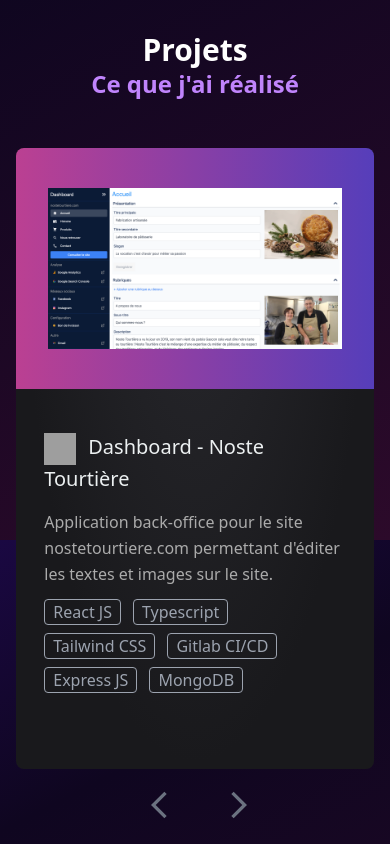
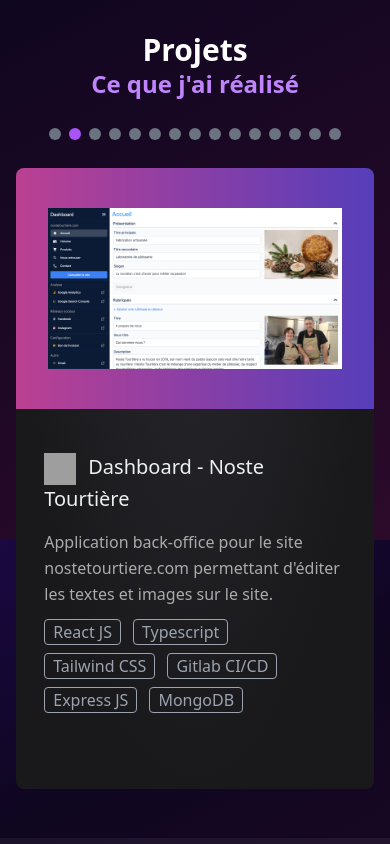
Before and after one commit to lucasconsejo/lucasconsejo.fr, a Next.js app: page / in a window 390 px wide. Shown: the part 3680-4524 px from the top of the page. Built offline with nearby package versions, Linux system fonts and the light colour scheme; grey boxes are pictures that could not be loaded.

Commit message:
✨ feat: add slide projects mobile
Add slide projects mobile

```diff
--- a/components/Projects/ProjectList/index.tsx
+++ b/components/Projects/ProjectList/index.tsx
@@ -1,5 +1,8 @@
 import { useState } from "react";
 import useInterval from "../../../hooks/useInterval";
+import { Pagination, Autoplay } from "swiper";
+import { Swiper, SwiperSlide } from "swiper/react";
+import ProjectMobileItem from "../ProjectMobileItem";
 
 const projects = [
   {
@@ -94,7 +97,7 @@
     icon: "/img/logo/hmp.png",
     title: "Heal me please",
     description:
-      "Application web permettant d’aider les personnes souffrant de maux à identifier rapidement et simplement les symptômes d’une maladie. Une fois les symptômes connus du site, il leur sera proposé de prendre un rendez-vous chez un praticien de santé correspondant aux douleurs.",
+      "Application web permettant d’aider les personnes souffrant de maux à identifier rapidement et simplement les symptômes d’une maladie.",
     url: "",
     isStudentProject: true,
     technos: [
@@ -233,10 +236,39 @@
     stopInterval();
   };
 
+  const projectsMobile = () => {
+    return (
+      <div className="flex mt-5 mb-5">
+        <Swiper
+          modules={[Pagination, Autoplay]}
+          slidesPerView={1}
+          slidesPerGroup={1}
+          loop={true}
+          autoplay={{
+            delay: 3000,
+          }}
+          pagination={{ clickable: true }}
+          className="swiper-projects z-0"
+        >
+          {projects.map((project, index) => (
+            <SwiperSlide key={index}>
+              {({ isActive }) => (
+                <div className="text-white">
+                  Current slide is {isActive ? "active" : "not active"}
+                </div>
+              )}
+              <ProjectMobileItem project={project} />
+            </SwiperSlide>
+          ))}
+        </Swiper>
+      </div>
+    );
+  };
+
   return (
     <div>
       <div
-        className="w-11/12 sm:max-w-screen-xl mx-auto rounded-lg mt-12"
+        className="w-11/12 sm:max-w-screen-xl mx-auto rounded-lg mt-12 hidden md:block"
         style={{
           background:
             "radial-gradient(ellipse at top, rgba(41,41,46,1) 0%, rgba(25,25,28,1) 70%)",
@@ -295,7 +327,9 @@
         </div>
       </div>
 
-      <div className="flex items-center justify-center space-x-10 md:space-x-3 w-full max-w-4xl mx-auto mt-5 mb-20">
+      <div className="block md:hidden">{projectsMobile()}</div>
+
+      <div className="hidden md:flex items-center justify-center space-x-10 md:space-x-3 w-full max-w-4xl mx-auto mt-5 mb-20">
         <div
           className="text-gray-500 mx-2 hover:text-purple-500 cursor-pointer"
           onClick={previousProject}
@@ -311,7 +345,7 @@
             ></path>
           </svg>
         </div>
-        <div className="items-center justify-center space-x-3 hidden md:flex">
+        <div className="items-center justify-center space-x-3 md:flex">
           {projects.map((item, index) => (
             <div
               key={index}
--- /dev/null
+++ b/components/Projects/ProjectMobileItem/index.tsx
@@ -0,0 +1,75 @@
+type ProjectMobileItemProps = {
+  project: {
+    img: string;
+    icon: string;
+    title: string;
+    description: string;
+    url: string;
+    isStudentProject: boolean;
+    technos: Array<string>;
+  };
+};
+
+export default function ProjectMobileItem({ project }: ProjectMobileItemProps) {
+  return (
+    <div
+      className="w-11/12 rounded-lg mt-12 mx-auto"
+      style={{
+        background:
+          "radial-gradient(ellipse at top, rgba(41,41,46,1) 0%, rgba(25,25,28,1) 70%)",
+      }}
+    >
+      <div className="grid grid-cols-1 justify-center space-y-4 items-center justify-items-center">
+        <div className="slide-project rounded-t-lg rounded-b-none">
+          <div className="py-10 px-8">
+            <div className="place-self-center">
+              <img src={project.img} />
+            </div>
+          </div>
+        </div>
+        <div className="w-full p-7 mb-40">
+          <h2 className="text-xl mb-4" style={{ color: "#ecf0f1" }}>
+            <img
+              className="mr-3 align-middle"
+              style={{
+                width: "32px",
+                height: "32px",
+                display: "inline-block",
+              }}
+              src={project.icon}
+            />
+            {project.title}
+          </h2>
+          <h4
+            className="text-md leading-relaxed"
+            style={{ color: "#ababab", fontWeight: 400 }}
+          >
+            {project.description}
+          </h4>
+          <div className="flex flex-wrap mt-3">
+            {project.technos.map((item, index) => (
+              <div
+                key={index}
+                className="text-gray-400 border border-gray-400 rounded px-2 mb-2 mr-3"
+              >
+                {item}
+              </div>
+            ))}
+          </div>
+          <div className="mt-10">
+            {!project.isStudentProject && (
+              <a
+                href={project.url}
+                target="_blank"
+                rel="noreferrer"
+                className="bg-blue-600 text-white rounded-sm px-3 py-2 shadow-md"
+              >
+                Accéder au site
+              </a>
+            )}
+          </div>
+        </div>
+      </div>
+    </div>
+  );
+}
--- a/package.json
+++ b/package.json
@@ -17,7 +17,8 @@
     "next": "12.1.0",
     "react": "17.0.2",
     "react-dom": "17.0.2",
-    "react-scroll": "^1.8.6"
+    "react-scroll": "^1.8.6",
+    "swiper": "^8.0.7"
   },
   "devDependencies": {
     "@types/node": "17.0.21",
--- a/pages/_app.tsx
+++ b/pages/_app.tsx
@@ -1,3 +1,5 @@
+import "swiper/css";
+import "swiper/css/pagination";
 import "../styles/globals.css";
 import type { ReactElement, ReactNode } from "react";
 import type { NextPage } from "next";
--- a/styles/globals.css
+++ b/styles/globals.css
@@ -40,6 +40,22 @@
   background: linear-gradient(90deg, #bb4092, #563eba);
 }
 
+.swiper-pagination {
+  top: 2px;
+  z-index: 0;
+}
+
+.swiper-pagination-bullet {
+  width: 12px;
+  height: 12px;
+  margin-top: 20px;
+  opacity: 1;
+  background-color: #6b7280;
+}
+.swiper-pagination-bullet-active {
+  background-color: #a854f7;
+}
+
 @media (min-width: 640px) {
   .typewriter {
     animation: typing 3.5s steps(40, end) infinite alternate,
```
Also changed, not shown: 1 other file (tests, documents, lock files or other folders).
